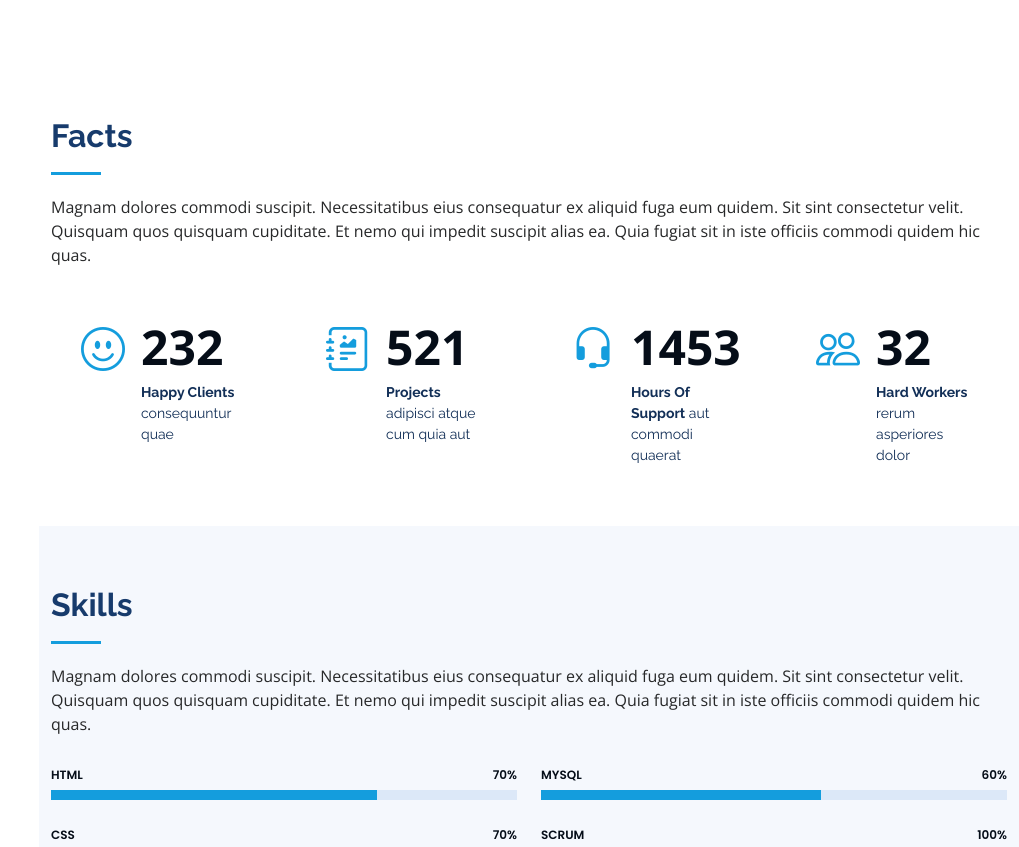
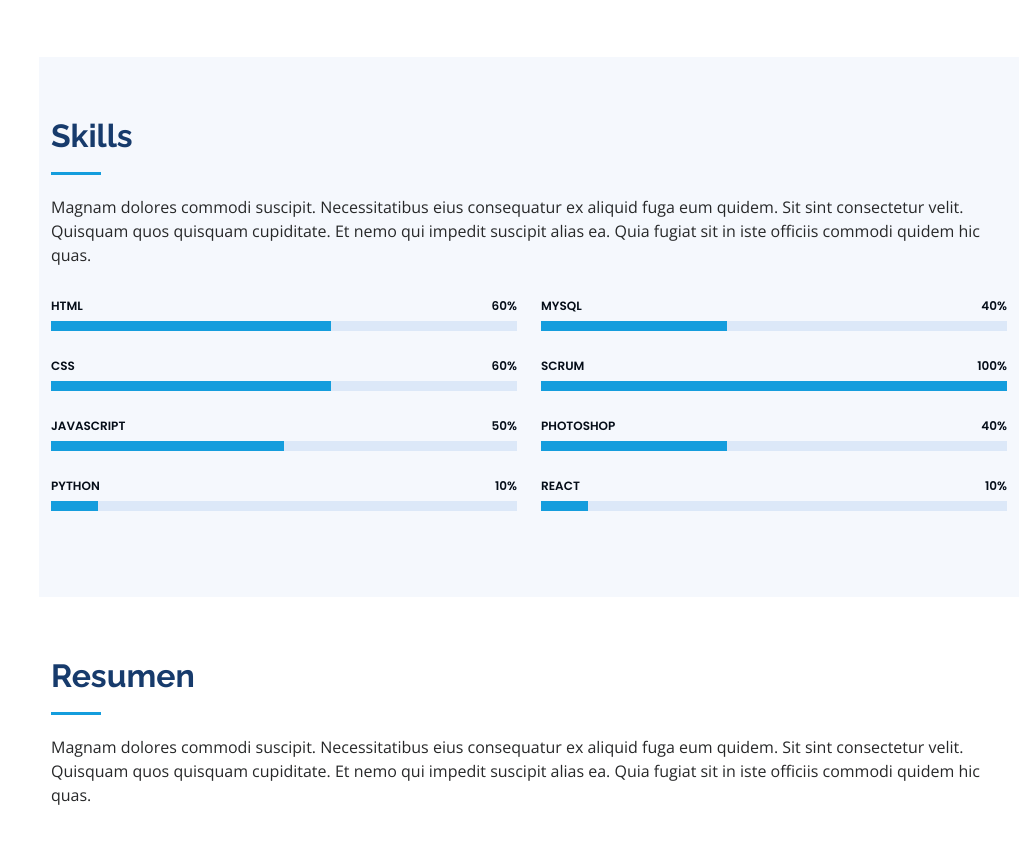
Before and after one commit to marianaPortafolio/iPortfolio, a plain HTML site: page index.html in a window 1280 px wide. Shown: the part 1395-2242 px from the top of the page, without its empty margins (261-1280 px from the left). Drawn offline with nearby package versions, Linux system fonts and the light colour scheme.

Commit message:
Se suben cambios de css

```diff
--- a/assets/css/style.css
+++ b/assets/css/style.css
@@ -259,6 +259,7 @@ h6 {
   font-weight: 700;
   line-height: 56px;
   color: #fff;
+  text-shadow: 1px 6px 3px #000;
 }
 
 #hero p {
@@ -266,6 +267,7 @@ h6 {
   margin-bottom: 50px;
   font-size: 26px;
   font-family: "Poppins", sans-serif;
+  text-shadow: 1px 6px 3px #000;
 }
 
 #hero p span {
--- a/index.html
+++ b/index.html
@@ -48,10 +48,9 @@
         <img src="assets/img/perfil.jpeg " alt="" class="img-fluid rounded-circle">
         <h1 class="text-light"><a href="index.html">Mariana Quintero Castañeda</a></h1>
         <div class="social-links mt-3 text-center">
-          <a href="#" class="twitter"><i class="bx bxl-twitter"></i></a>
+          <a href="#" class="twitter"><i class="bx bxl-github"></i></a>
           <a href="#" class="facebook"><i class="bx bxl-facebook"></i></a>
           <a href="#" class="instagram"><i class="bx bxl-instagram"></i></a>
-          <a href="#" class="google-plus"><i class="bx bxl-skype"></i></a>
           <a href="#" class="linkedin"><i class="bx bxl-linkedin"></i></a>
         </div>
       </div>
@@ -133,7 +132,7 @@
     </section><!-- End About Section -->
 
     <!-- ======= Facts Section ======= -->
-    <section id="facts" class="facts">
+    <!--<section id="facts" class="facts">
       <div class="container">
 
         <div class="section-title">
@@ -178,7 +177,7 @@
         </div>
 
       </div>
-    </section><!-- End Facts Section -->
+    </section> End Facts Section -->
 
     <!-- ======= Skills Section ======= -->
     <section id="skills" class="skills section-bg">
@@ -194,16 +193,16 @@
           <div class="col-lg-6" data-aos="fade-up">
 
             <div class="progress">
-              <span class="skill">HTML <i class="val">70%</i></span>
+              <span class="skill">HTML <i class="val">60%</i></span>
               <div class="progress-bar-wrap">
-                <div class="progress-bar" role="progressbar" aria-valuenow="70" aria-valuemin="0" aria-valuemax="100"></div>
+                <div class="progress-bar" role="progressbar" aria-valuenow="60" aria-valuemin="0" aria-valuemax="100"></div>
               </div>
             </div>
 
             <div class="progress">
-              <span class="skill">CSS <i class="val">70%</i></span>
+              <span class="skill">CSS <i class="val">60%</i></span>
               <div class="progress-bar-wrap">
-                <div class="progress-bar" role="progressbar" aria-valuenow="70" aria-valuemin="0" aria-valuemax="100"></div>
+                <div class="progress-bar" role="progressbar" aria-valuenow="60" aria-valuemin="0" aria-valuemax="100"></div>
               </div>
             </div>
 
@@ -214,14 +213,21 @@
               </div>
             </div>
 
+            <div class="progress">
+              <span class="skill">Python <i class="val">10%</i></span>
+              <div class="progress-bar-wrap">
+                <div class="progress-bar" role="progressbar" aria-valuenow="10" aria-valuemin="0" aria-valuemax="100"></div>
+              </div>
+            </div>
+
           </div>
 
           <div class="col-lg-6" data-aos="fade-up" data-aos-delay="100">
 
             <div class="progress">
-              <span class="skill">MySQL<i class="val">60%</i></span>
+              <span class="skill">MySQL<i class="val">40%</i></span>
               <div class="progress-bar-wrap">
-                <div class="progress-bar" role="progressbar" aria-valuenow="60" aria-valuemin="0" aria-valuemax="100"></div>
+                <div class="progress-bar" role="progressbar" aria-valuenow="40" aria-valuemin="0" aria-valuemax="100"></div>
               </div>
             </div>
 
@@ -236,6 +242,13 @@
               <span class="skill">Photoshop <i class="val">40%</i></span>
               <div class="progress-bar-wrap">
                 <div class="progress-bar" role="progressbar" aria-valuenow="40" aria-valuemin="0" aria-valuemax="100"></div>
+              </div>
+            </div>
+
+            <div class="progress">
+              <span class="skill">React <i class="val">10%</i></span>
+              <div class="progress-bar-wrap">
+                <div class="progress-bar" role="progressbar" aria-valuenow="10" aria-valuemin="0" aria-valuemax="100"></div>
               </div>
             </div>
 
@@ -582,7 +595,7 @@
                 <p>+57 301 231 0046</p>
               </div>
 
-              <iframe src="https://www.google.com/maps/embed?pb=!1m14!1m8!1m3!1d12097.433213460943!2d-74.0062269!3d40.7101282!3m2!1i1024!2i768!4f13.1!3m3!1m2!1s0x0%3A0xb89d1fe6bc499443!2sDowntown+Conference+Center!5e0!3m2!1smk!2sbg!4v1539943755621" frameborder="0" style="border:0; width: 100%; height: 290px;" allowfullscreen></iframe>
+              <iframe src="https://www.google.com/maps/embed?pb=!1m14!1m12!1m3!1d7932.3804055846385!2d-75.5573455098559!3d6.2386438394765795!2m3!1f0!2f0!3f0!3m2!1i1024!2i768!4f13.1!5e0!3m2!1ses!2sco!4v1665861659991!5m2!1ses!2sco" width="460" height="300" style="border:0;" allowfullscreen="" loading="lazy" referrerpolicy="no-referrer-when-downgrade"></iframe>
             </div>
 
           </div>
```
